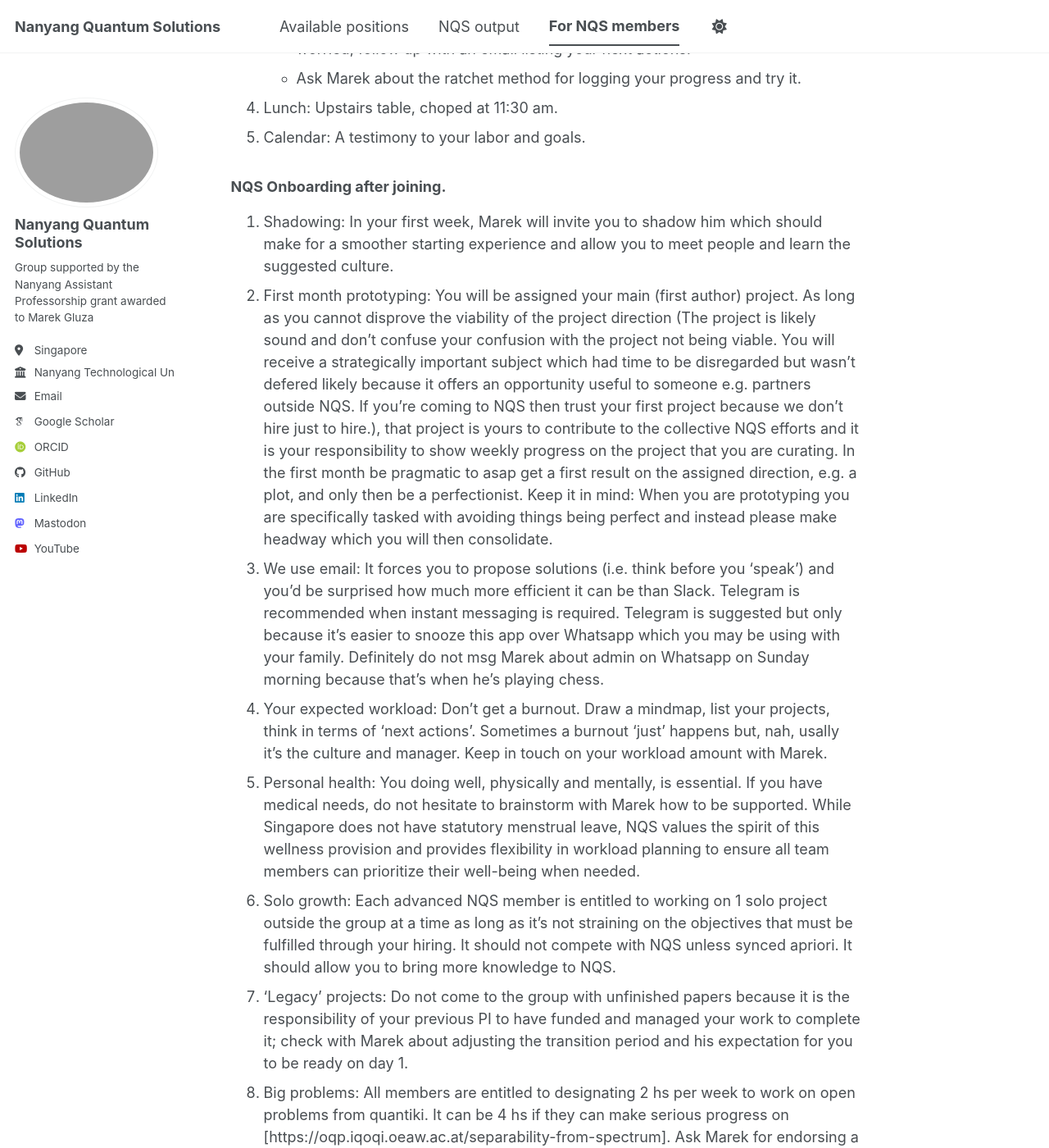
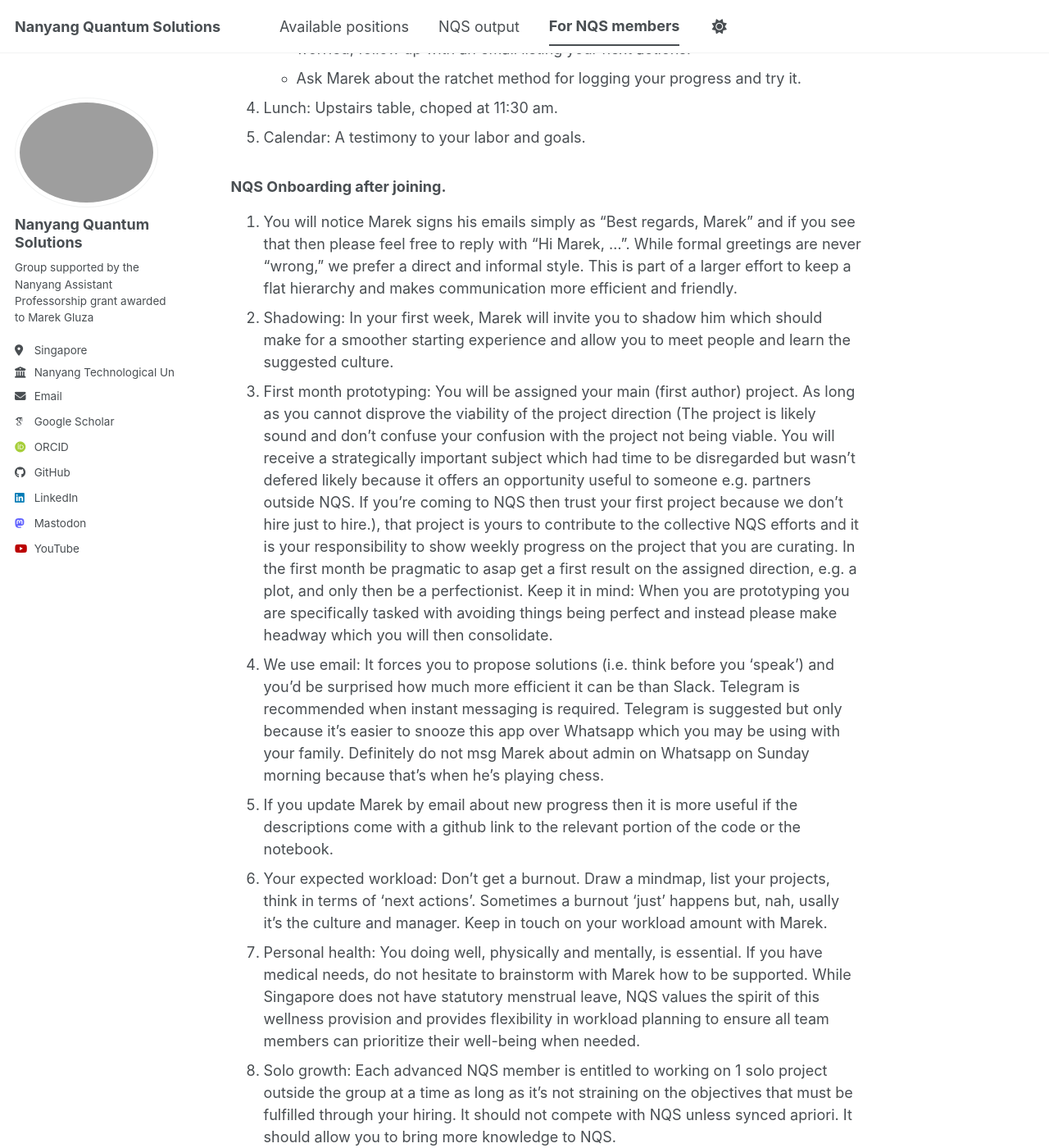
Before and after one commit to marekgluza/marekgluza.github.io, a Jekyll site: the page built from for_members/guidelines.md, in a window 1280 px wide and 1400 px high, scrolled down 1940 px. Shown: the whole window at 82% size. Built offline with Jekyll 4.4.1, drawn with Linux system fonts in a browser that asks for light colours; some web fonts are replaced; a script bundle is joined from its source files by our own code; library files that are not in the unit come from our copies.

Commit message:
Update guidelines.md

```diff
--- a/for_members/guidelines.md
+++ b/for_members/guidelines.md
@@ -48,13 +48,15 @@ title: "What to do at NQS?"
 5. Calendar: A testimony to your labor and goals.
 
 ### NQS Onboarding after joining.
-1. Shadowing: In your first week, Marek will invite you to shadow him which should make for a smoother starting experience and allow you to meet people and learn the suggested culture.
-2. First month prototyping: You will be assigned your main (first author) project. As long as you cannot disprove the viability of the project direction (The project is likely sound and don't confuse your confusion with the project not being viable. You will receive a strategically important subject which had time to be disregarded but wasn't defered likely because it offers an opportunity useful to someone e.g. partners outside NQS. If you're coming to NQS then trust your first project because we don't hire just to hire.), that project is yours to contribute to the collective NQS efforts and it is your responsibility to show weekly progress on the project that you are curating. In the first month be pragmatic to asap get a first result on the assigned direction, e.g. a plot, and only then be a perfectionist. Keep it in mind: When you are prototyping you are specifically tasked with avoiding things being perfect and instead please make headway which you will then consolidate.
-3. We use email: It forces you to propose solutions (i.e. think before you 'speak') and you'd be surprised how much more efficient it can be than Slack. Telegram is recommended when instant messaging is required. Telegram is suggested but only because it's easier to snooze this app over Whatsapp which you may be using with your family. Definitely do not msg Marek about admin on Whatsapp on Sunday morning because that's when he's playing chess.
-4. Your expected workload: Don't get a burnout. Draw a mindmap, list your projects, think in terms of 'next actions'. Sometimes a burnout 'just' happens but, nah, usally it's the culture and manager. Keep in touch on your workload amount with Marek.
-5. Personal health: You doing well, physically and mentally, is essential. If you have medical needs, do not hesitate to brainstorm with Marek how to be supported. While Singapore does not have statutory menstrual leave, NQS values the spirit of this wellness provision and provides flexibility in workload planning to ensure all team members can prioritize their well-being when needed.
-7. Solo growth: Each advanced NQS member is entitled to working on 1 solo project outside the group at a time as long as it's not straining on the objectives that must be fulfilled through your hiring. It should not compete with NQS unless synced apriori. It should allow you to bring more knowledge to NQS.
-8. 'Legacy' projects: Do not come to the group with unfinished papers because it is the responsibility of your previous PI to have funded and managed your work to complete it; check with Marek about adjusting the transition period and his expectation for you to be ready on day 1.
-9. Big problems: All members are entitled to designating 2 hs per week to work on open problems from quantiki. It can be 4 hs if they can make serious progress on [https://oqp.iqoqi.oeaw.ac.at/separability-from-spectrum]. Ask Marek for endorsing a different big problem to work on alone and remember Wiener's useful noise: "I found a solution. What problem have I solved?"
-10. Operational readiness: By contract, you must present yourself ready to work in the agreed work hours. Moreover, while international members of NQS do not participate in Singapore's National Service, it is important for everyone to maintain their physical fitness as part of self-care and mental hygiene.
-11. Rest: Use your annual leave in time. Don't sprint a marathon. Make sure you enjoy your work.
+1. You will notice Marek signs his emails simply as "Best regards, Marek" and if you see that then please feel free to reply with "Hi Marek, ...". While formal greetings are never "wrong," we prefer a direct and informal style. This is part of a larger effort to keep a flat hierarchy and  makes communication more efficient and friendly.
+2. Shadowing: In your first week, Marek will invite you to shadow him which should make for a smoother starting experience and allow you to meet people and learn the suggested culture.
+3. First month prototyping: You will be assigned your main (first author) project. As long as you cannot disprove the viability of the project direction (The project is likely sound and don't confuse your confusion with the project not being viable. You will receive a strategically important subject which had time to be disregarded but wasn't defered likely because it offers an opportunity useful to someone e.g. partners outside NQS. If you're coming to NQS then trust your first project because we don't hire just to hire.), that project is yours to contribute to the collective NQS efforts and it is your responsibility to show weekly progress on the project that you are curating. In the first month be pragmatic to asap get a first result on the assigned direction, e.g. a plot, and only then be a perfectionist. Keep it in mind: When you are prototyping you are specifically tasked with avoiding things being perfect and instead please make headway which you will then consolidate.
+4. We use email: It forces you to propose solutions (i.e. think before you 'speak') and you'd be surprised how much more efficient it can be than Slack. Telegram is recommended when instant messaging is required. Telegram is suggested but only because it's easier to snooze this app over Whatsapp which you may be using with your family. Definitely do not msg Marek about admin on Whatsapp on Sunday morning because that's when he's playing chess.
+5. If you update Marek by email about new progress then it is more useful if the descriptions come with a github link to the relevant portion of the code or the notebook.
+6. Your expected workload: Don't get a burnout. Draw a mindmap, list your projects, think in terms of 'next actions'. Sometimes a burnout 'just' happens but, nah, usally it's the culture and manager. Keep in touch on your workload amount with Marek.
+7. Personal health: You doing well, physically and mentally, is essential. If you have medical needs, do not hesitate to brainstorm with Marek how to be supported. While Singapore does not have statutory menstrual leave, NQS values the spirit of this wellness provision and provides flexibility in workload planning to ensure all team members can prioritize their well-being when needed.
+8. Solo growth: Each advanced NQS member is entitled to working on 1 solo project outside the group at a time as long as it's not straining on the objectives that must be fulfilled through your hiring. It should not compete with NQS unless synced apriori. It should allow you to bring more knowledge to NQS.
+9. 'Legacy' projects: Do not come to the group with unfinished papers because it is the responsibility of your previous PI to have funded and managed your work to complete it; check with Marek about adjusting the transition period and his expectation for you to be ready on day 1.
+10. Big problems: All members are entitled to designating 2 hs per week to work on open problems from quantiki. It can be 4 hs if they can make serious progress on [https://oqp.iqoqi.oeaw.ac.at/separability-from-spectrum]. Ask Marek for endorsing a different big problem to work on alone and remember Wiener's useful noise: "I found a solution. What problem have I solved?"
+11. Operational readiness: By contract, you must present yourself ready to work in the agreed work hours. Moreover, while international members of NQS do not participate in Singapore's National Service, it is important for everyone to maintain their physical fitness as part of self-care and mental hygiene.
+12. Rest: Use your annual leave in time. Don't sprint a marathon. Make sure you enjoy your work.
```
